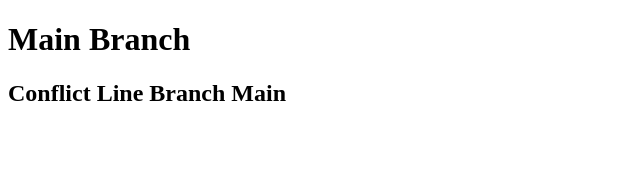
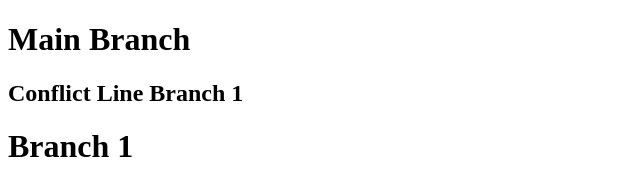
Before and after one commit to 3326umar/Demo1, a plain HTML site: page index.html in a window 1280 px wide. Shown: the whole page, without its empty margins (0-640 px from the left). Drawn offline with Linux system fonts and the light colour scheme.

Commit message:
Index Branch 1

```diff
--- a/index.html
+++ b/index.html
@@ -7,6 +7,7 @@
 </head>
 <body>
     <h1>Main Branch</h1>
-    <h2>Conflict Line Branch Main</h2>
+    <h2>Conflict Line Branch 1</h2>
+    <h1>Branch 1</h1>
 </body>
 </html>
```
